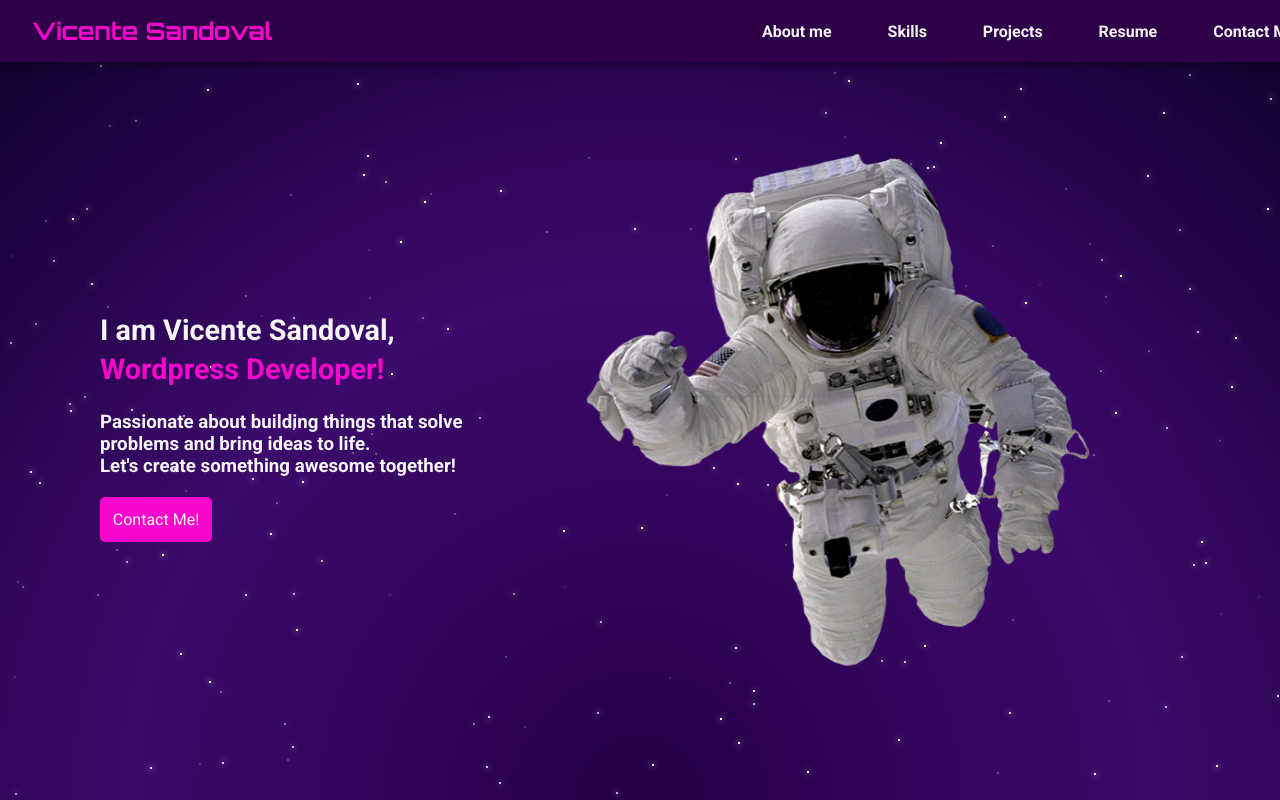
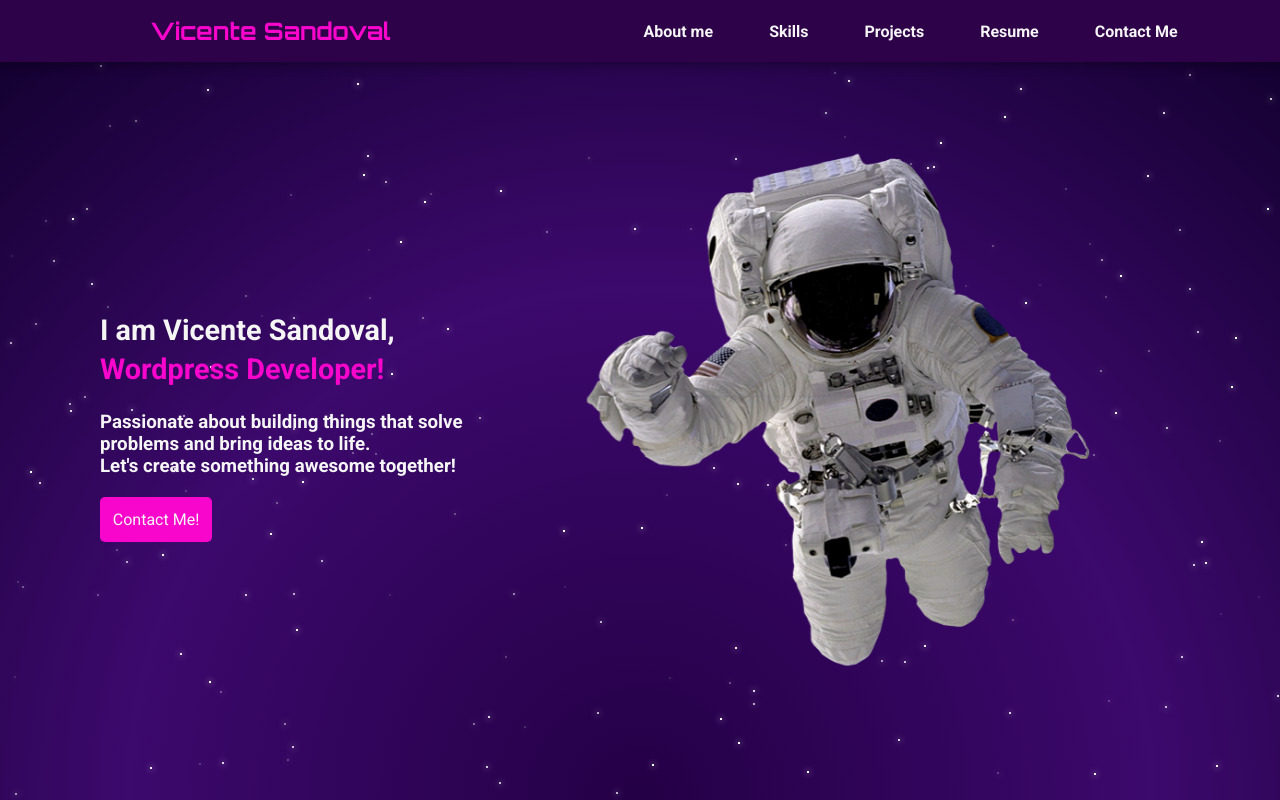
Before and after one commit to SaltybeeVS/Portfolio, a React (Vite) app: page / in a window 1280 px wide. Shown: the top 800 px of the page. Built offline with nearby package versions, Linux system fonts and the light colour scheme.

Commit message:
fixed header

```diff
--- a/src/components/Header/Header.jsx
+++ b/src/components/Header/Header.jsx
@@ -1,8 +1,8 @@
-import React from 'react';
 import './header.modules.css';
 
-function Header() {
-    return (
+function  Header(){
+    return(
+        <>
             <header id="header">
                 <h1><a href="#" id="tittle">Vicente Sandoval</a></h1>
                 <nav id="navbar">
@@ -15,6 +15,7 @@ function Header() {
                     </ul>
                 </nav>
             </header>
+        </>
     );
 }
 
--- a/src/components/Header/header.modules.css
+++ b/src/components/Header/header.modules.css
@@ -1,6 +1,6 @@
 #header {
     display: flex;
-    justify-content: space-between;
+    justify-content: space-around;
     align-items: center;
     position: fixed;
     top: 0;
@@ -9,13 +9,6 @@
     width: 100%;
     box-shadow: 0 4px 10px rgba(0, 0, 0, 0.3);
     z-index: 1000;
-}
-
-#tittle {
-    text-decoration: none;
-    color: var(--color-accent);
-    font-size: 1.5rem;
-    margin: 0 auto; /* Centra el título */
 }
 
 #navbar ul {
@@ -48,11 +41,15 @@
     background-color: var(--color-accent);
 }
 
-/* Estilos para móviles */
+h1 a {
+    text-decoration: none;
+    color: var(--color-accent);
+}
+
+/* Oculta el menú y centra el título en pantallas pequeñas */
 @media (max-width: 768px) {
     #header {
         justify-content: center;
-        padding: 1rem;
     }
 
     #navbar {
--- a/src/styles/index.css
+++ b/src/styles/index.css
@@ -47,22 +47,3 @@ h2{
 .comingSoonCard{
   height: 354px;
 }
-
-@media (max-width: 768px) {
-  body {
-    padding: 1rem;
-  }
-
-  h1 {
-    font-size: 1.2rem;
-  }
-
-  h2 {
-    font-size: 1.5rem;
-  }
-
-  .comingSoonCard {
-    height: auto;
-    padding: 1rem;
-  }
-}
```
Lines whose indentation alone changed are shown as unchanged.
